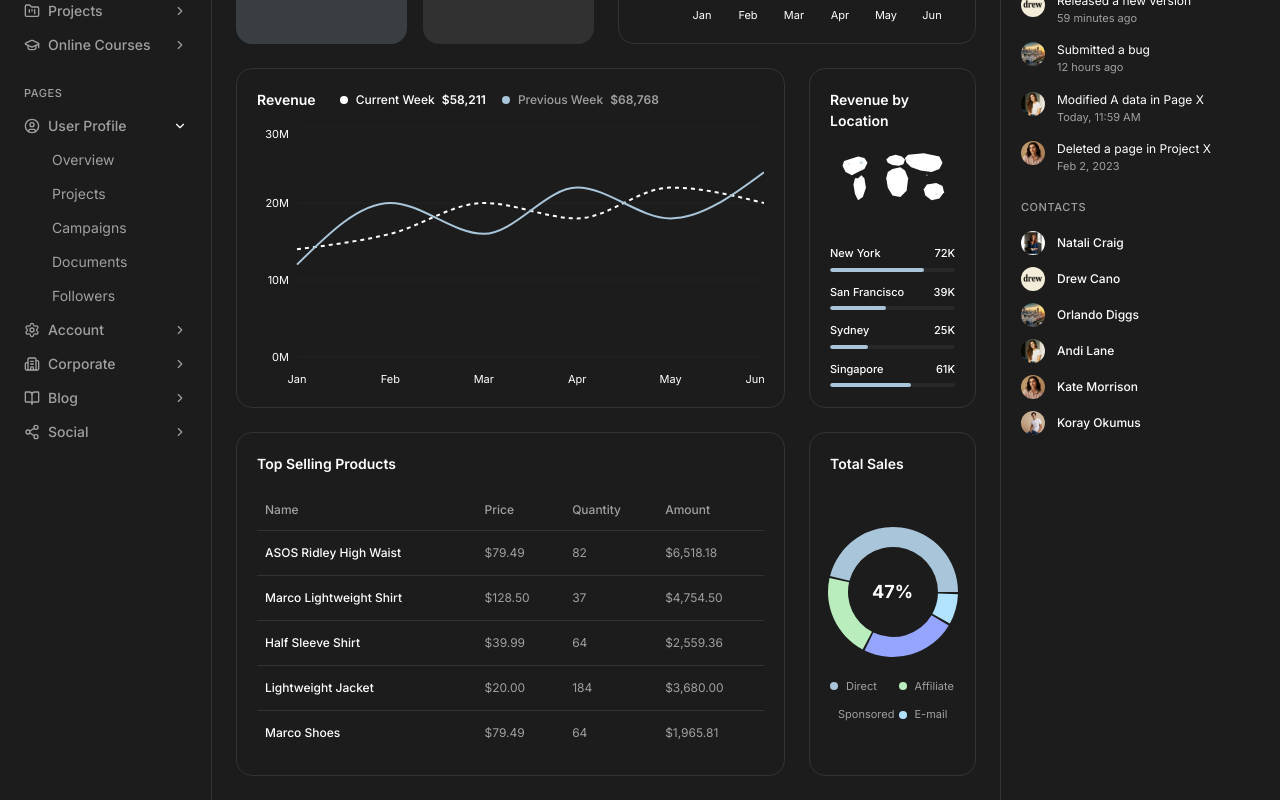
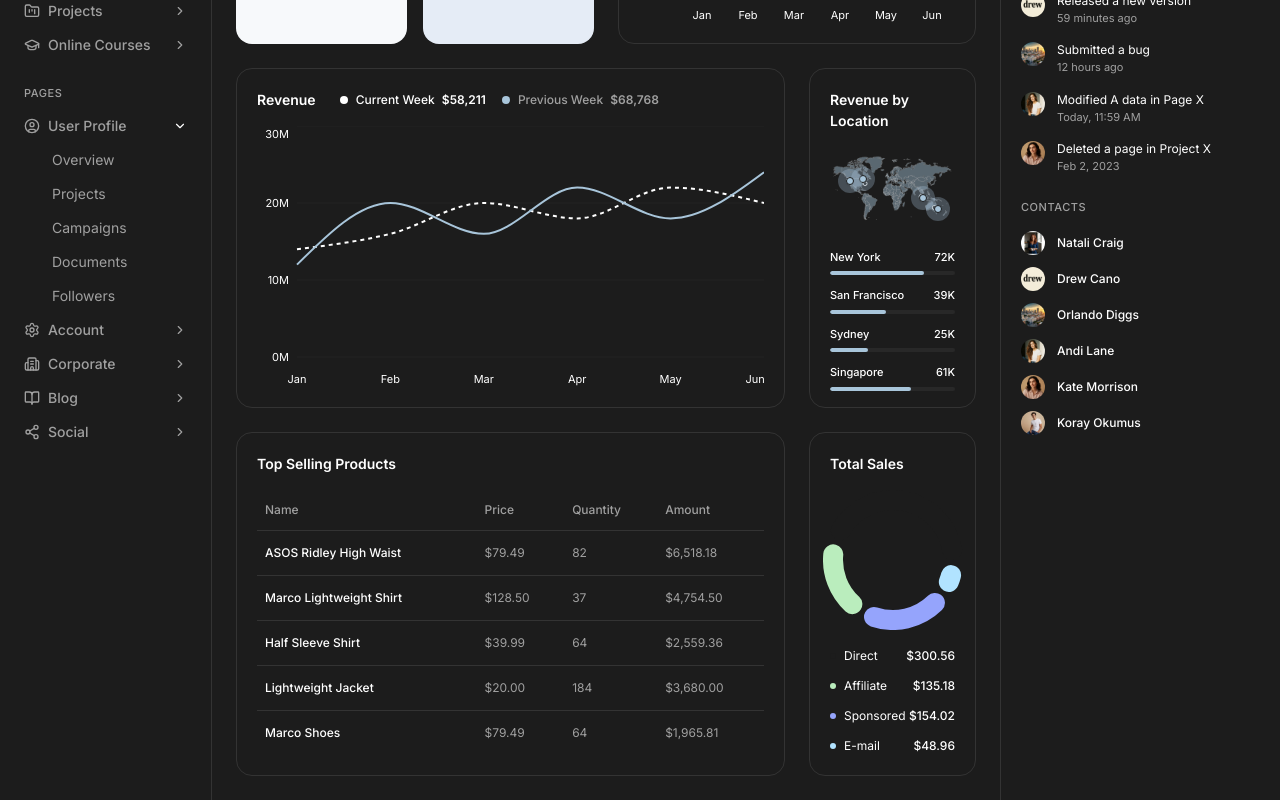
Before and after one commit to Kunaal64/Juspay, a React (Vite) app: page / in a window 1280 px wide. Shown: the part 348-1148 px from the top of the page. Built offline with nearby package versions, Linux system fonts and the light colour scheme.

Commit message:
bar chart and world map

```diff
--- a/src/App.jsx
+++ b/src/App.jsx
@@ -85,9 +85,9 @@ export default function App() {
                   {/* Left: 2x2 Stat Cards Grid */}
                   <div className="grid grid-cols-2 gap-4">
                     <StatCard title="Customers" value="3,781" trend="+11.01%" trendUp={true} variant="blue" />
-                    <StatCard title="Orders" value="1,219" trend="-0.03%" trendUp={false} variant="white" />
-                    <StatCard title="Revenue" value="$695" trend="+15.03%" trendUp={true} variant="blue" />
-                    <StatCard title="Growth" value="30.1%" trend="+6.08%" trendUp={true} variant="white" />
+                    <StatCard title="Orders" value="1,219" trend="-0.03%" trendUp={false} variant="#F7F9FB" />
+                    <StatCard title="Revenue" value="$695" trend="+15.03%" trendUp={true} variant="#F7F9FB" />
+                    <StatCard title="Growth" value="30.1%" trend="+6.08%" trendUp={true} variant="#E5ECF6" />
                   </div>
                   {/* Right: Projections Chart */}
                   <div className="h-full min-h-[300px] lg:min-h-auto">
--- a/src/components/charts/projections-chart.jsx
+++ b/src/components/charts/projections-chart.jsx
@@ -18,12 +18,18 @@ export function ProjectionsChart() {
           <BarChart data={data} margin={{ top: 0, right: 0, left: -20, bottom: 0 }}>
             <CartesianGrid strokeDasharray="0" vertical={false} stroke="var(--border)" className="opacity-30" />
             <XAxis
+              xAxisId={0}
               dataKey="name"
               axisLine={false}
               tickLine={false}
               tick={{ fill: "currentColor", fontSize: 11 }}
               className="text-muted-foreground"
               dy={10}
+            />
+            <XAxis
+              xAxisId={1}
+              dataKey="name"
+              hide
             />
             <YAxis
               axisLine={false}
@@ -40,23 +46,32 @@ export function ProjectionsChart() {
                   return (
                     <div className="bg-popover border border-border p-2 rounded-lg text-[12px] shadow-xl text-popover-foreground">
                       <p className="text-muted-foreground">{payload[0].payload.name}</p>
-                      <p className="font-semibold">Actual: {payload[1].value}M</p>
-                      <p className="text-muted-foreground/70">Proj: {payload[0].value}M</p>
+                      <p className="font-semibold">Actual: {payload[1]?.value || payload[0].value}M</p>
+                      <p className="text-muted-foreground/70">Proj: {payload[0]?.value || payload[1].value}M</p>
                     </div>
                   )
                 }
                 return null
               }}
             />
+            {/* Background Bar (Projection) */}
             <Bar
+              xAxisId={1}
               dataKey="projection"
-              stackId="a"
-              fill="currentColor"
-              className="text-muted-foreground/15"
+              fill="rgba(0,0,0,0.1)"
+              className="dark:fill-white/10"
               radius={[4, 4, 0, 0]}
-              barSize={24}
+              barSize={28}
             />
-            <Bar dataKey="actual" stackId="b" fill="#A8C5DA" radius={[4, 4, 0, 0]} barSize={24} />
+            {/* Foreground Bar (Actual) */}
+            <Bar
+              xAxisId={0}
+              dataKey="actual"
+              fill="#A8C5DA"
+              className="text-foreground"
+              radius={[4, 4, 0, 0]}
+              barSize={28}
+            />
           </BarChart>
         </ResponsiveContainer>
       </div>
--- a/src/components/charts/sales-donut-chart.jsx
+++ b/src/components/charts/sales-donut-chart.jsx
@@ -1,29 +1,28 @@
 import { PieChart, Pie, Cell, ResponsiveContainer, Tooltip } from "recharts"
 
 const data = [
-  { name: "Direct", value: 300.56, stroke: "#A8C5DA" },
+  { name: "Direct", value: 300.56, stroke: "#1C1C1C" },
   { name: "Affiliate", value: 135.18, stroke: "#BAEDBD" },
   { name: "Sponsored", value: 154.02, stroke: "#95A4FC" },
   { name: "E-mail", value: 48.96, stroke: "#B1E3FF" },
 ]
 
 export function SalesDonutChart() {
-  const total = data.reduce((acc, cur) => acc + cur.value, 0)
-
   return (
     <div className="bg-secondary/30 dark:bg-secondary/20 p-5 rounded-2xl h-full flex flex-col border border-border/50 transition-colors">
       <h3 className="text-[14px] font-semibold mb-4 text-foreground">Total Sales</h3>
-      <div className="flex-1 flex flex-col items-center justify-center">
-        <div className="relative w-[140px] h-[140px]">
+      <div className="flex-1 flex flex-col items-center justify-between">
+        <div className="relative w-[140px] h-[140px] mb-4">
           <ResponsiveContainer width="100%" height="100%">
             <PieChart>
               <Pie
                 data={data}
                 cx="50%"
                 cy="50%"
-                innerRadius={45}
-                outerRadius={65}
-                paddingAngle={2}
+                innerRadius={50}
+                outerRadius={70}
+                paddingAngle={5}
+                cornerRadius={10}
                 dataKey="value"
                 strokeWidth={0}
               >
@@ -35,10 +34,8 @@ export function SalesDonutChart() {
                 content={({ active, payload }) => {
                   if (active && payload && payload.length) {
                     return (
-                      <div className="bg-popover border border-border p-2 rounded-lg text-[12px] shadow-xl text-popover-foreground">
-                        <p className="font-semibold">
-                          {payload[0].name}: ${payload[0].value}
-                        </p>
+                      <div className="bg-primary text-primary-foreground border-none px-3 py-1.5 rounded-lg text-xs shadow-xl">
+                        <span className="font-medium">{((payload[0].value / 638.72) * 100).toFixed(1)}%</span>
                       </div>
                     )
                   }
@@ -47,15 +44,16 @@ export function SalesDonutChart() {
               />
             </PieChart>
           </ResponsiveContainer>
-          <div className="absolute inset-0 flex items-center justify-center">
-            <span className="text-[18px] font-bold text-foreground">{((data[0].value / total) * 100).toFixed(0)}%</span>
-          </div>
         </div>
-        <div className="grid grid-cols-2 gap-3 mt-4 w-full">
+
+        <div className="w-full space-y-3">
           {data.map((item) => (
-            <div key={item.name} className="flex items-center gap-2">
-              <div className="w-2 h-2 rounded-full" style={{ backgroundColor: item.stroke }} />
-              <span className="text-[11px] text-muted-foreground">{item.name}</span>
+            <div key={item.name} className="flex items-center justify-between text-[12px]">
+              <div className="flex items-center gap-2">
+                <div className="w-1.5 h-1.5 rounded-full" style={{ backgroundColor: item.stroke }} />
+                <span className="text-foreground">{item.name}</span>
+              </div>
+              <span className="text-foreground font-medium">${item.value}</span>
             </div>
           ))}
         </div>
--- a/src/components/revenue-by-location.jsx
+++ b/src/components/revenue-by-location.jsx
@@ -10,43 +10,31 @@ export function RevenueByLocation() {
     <div className="bg-secondary/30 dark:bg-secondary/20 p-5 rounded-2xl h-full flex flex-col border border-border/50 transition-colors">
       <h3 className="text-[14px] font-semibold mb-4 text-foreground">Revenue by Location</h3>
       <div className="flex-1 flex flex-col justify-between">
-        {/* World Map SVG */}
-        <div className="relative w-full mb-4 flex items-center justify-center">
-          <svg
-            viewBox="0 0 800 400"
-            className="w-full h-auto"
+        {/* World Map Image */}
+        <div className="relative w-full mb-6 mt-2">
+          <img
+            src="/world-map.png"
+            alt="World Map"
+            className="w-full h-auto object-contain opacity-90"
             style={{ maxHeight: '180px' }}
-          >
-            {/* World map simplified continents */}
-            <g fill="currentColor" className="text-muted-foreground/20">
-              {/* North America */}
-              <path d="M120,80 L180,60 L220,70 L240,100 L220,140 L180,160 L140,180 L100,160 L80,120 L90,90 Z" />
-              {/* South America */}
-              <path d="M180,200 L200,180 L220,200 L230,260 L210,320 L180,340 L160,300 L150,240 L160,200 Z" />
-              {/* Europe */}
-              <path d="M380,60 L420,50 L460,60 L480,80 L470,110 L440,120 L400,115 L370,100 L360,80 Z" />
-              {/* Africa */}
-              <path d="M400,140 L450,130 L480,150 L500,200 L490,280 L450,320 L400,310 L370,260 L360,200 L370,160 Z" />
-              {/* Asia */}
-              <path d="M500,50 L600,40 L700,60 L720,100 L700,140 L650,160 L580,150 L520,130 L490,100 L480,70 Z" />
-              {/* Australia */}
-              <path d="M620,240 L680,230 L720,250 L730,290 L700,330 L650,340 L610,310 L600,270 Z" />
-            </g>
+          />
 
-            {/* Location dots with pulse effect */}
-            {/* New York */}
-            <circle cx="200" cy="100" r="6" fill="#A8C5DA" />
-            <circle cx="200" cy="100" r="10" fill="#A8C5DA" fillOpacity="0.3" />
-
-            {/* San Francisco */}
-            <circle cx="120" cy="110" r="4" fill="#A8C5DA" />
-
-            {/* Sydney */}
-            <circle cx="680" cy="300" r="4" fill="#A8C5DA" />
-
-            {/* Singapore */}
-            <circle cx="620" cy="180" r="4" fill="#A8C5DA" />
-          </svg>
+          {/* Location Dots */}
+          {[
+            { name: "New York", top: "34%", left: "26%" },
+            { name: "San Francisco", top: "37%", left: "16%" },
+            { name: "Sydney", top: "78%", left: "86%" },
+            { name: "Singapore", top: "62%", left: "74%" },
+          ].map((dot) => (
+            <div
+              key={dot.name}
+              className="absolute w-3 h-3 flex items-center justify-center"
+              style={{ top: dot.top, left: dot.left, transform: 'translate(-50%, -50%)' }}
+            >
+              <div className="absolute w-6 h-6 bg-[#A8C5DA] rounded-full opacity-30" />
+              <div className="relative w-2 h-2 bg-[#A8C5DA] rounded-full border border-background shadow-sm" />
+            </div>
+          ))}
         </div>
 
         {/* Location Progress Bars */}
--- a/src/components/stat-card.jsx
+++ b/src/components/stat-card.jsx
@@ -2,6 +2,8 @@ import { TrendingUp, TrendingDown } from "lucide-react"
 import { cn } from "@/lib/utils"
 
 export function StatCard({ title, value, trend, trendUp, variant = "default" }) {
+  const isHex = variant.startsWith('#')
+
   return (
     <div
       className={cn(
@@ -10,6 +12,7 @@ export function StatCard({ title, value, trend, trendUp, variant = "default" })
         variant === "blue" && "bg-[#E3F5FF] dark:bg-[#A8C5DA]/20",
         variant === "white" && "bg-[#F7F9FB] dark:bg-[#E5ECF6]/10",
       )}
+      style={isHex ? { backgroundColor: variant } : undefined}
     >
       <h3 className={cn(
         "text-[12px] font-medium",
```
Also changed, not shown: public/world-map.png (added).
